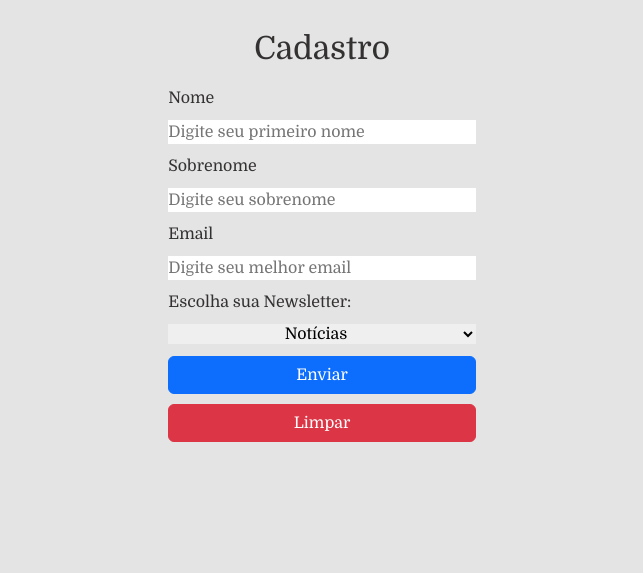
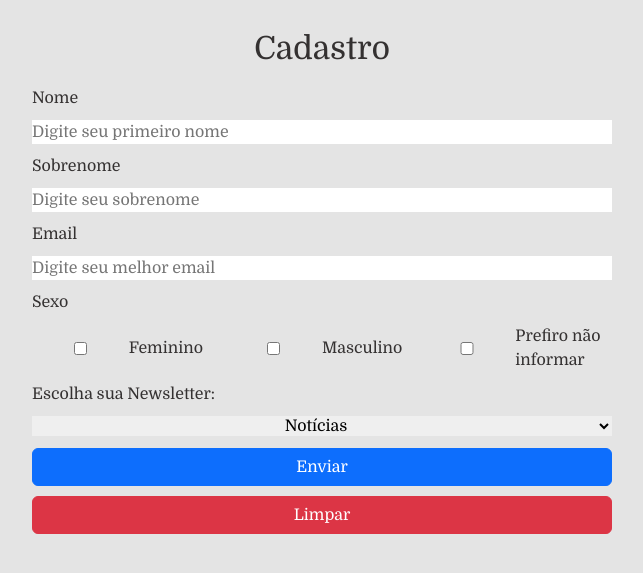
Before and after one commit to ovictorqueiroz/meusite, a PHP site: page / in a window 1280 px wide. Shown: the part 116-689 px from the top of the page, without its empty margins (318-961 px from the left). Run offline with PHP 8.4, Linux system fonts and the light colour scheme.

Commit message:
feat(index): Adicionando checkbox

```diff
--- a/css/styles.css
+++ b/css/styles.css
@@ -11,6 +11,10 @@
 	box-sizing: border-box;
 	border: 0;
 	font-family: Domine;
+}
+
+form{
+	width: 100%;
 }
 
 body{
--- a/index.php
+++ b/index.php
@@ -37,6 +37,15 @@
 				<input type="emai" name="useremail" id="useremail" placeholder="Digite seu melhor email" autocomplete="off">
 			</div>
 
+			<div class="md-3">
+				<label>Sexo</label>
+				<div class="d-flex justify-content-around align-items-center">
+					<input type="checkbox" name="sexoF" id="sexoF"><label>Feminino</label>
+					<input type="checkbox" name="sexoM" id="sexoM"><label>Masculino</label>
+					<input type="checkbox" name="sexoU" id="sexoU"><label>Prefiro não informar</label>
+				</div>
+			</div>
+
 
 			<div class="md-3">
 				<label>Escolha sua Newsletter:</label>
```
Also changed, not shown: pages/cadastrar.php (+15 -0 lines).
